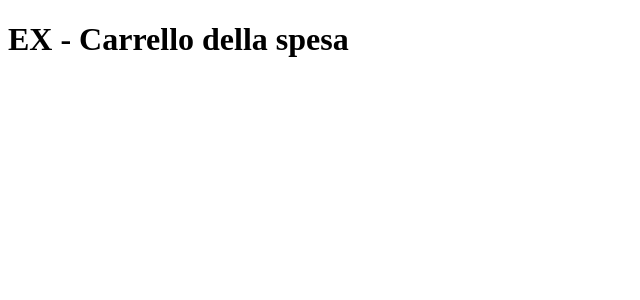
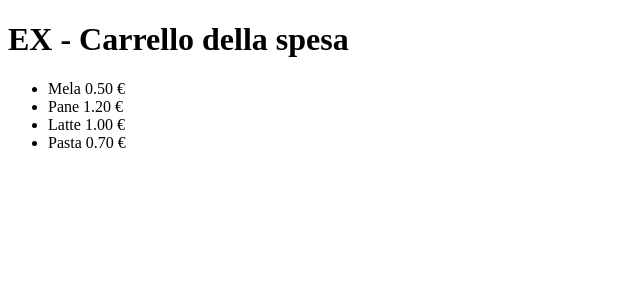
Before and after one commit to EneaSema/ex-react-usereducer-spesa, a React (Vite) app: page / in a window 1280 px wide. Shown: the top 300 px of the page, without its empty margins (0-640 px from the left). Built offline with nearby package versions, Linux system fonts and the light colour scheme.

Commit message:
resolve milestone 1

```diff
--- a/src/App.jsx
+++ b/src/App.jsx
@@ -1,7 +1,27 @@
 export default function App() {
+  // milestone 1
+  // array fornito
+  const products = [
+    { name: "Mela", price: 0.5 },
+    { name: "Pane", price: 1.2 },
+    { name: "Latte", price: 1.0 },
+    { name: "Pasta", price: 0.7 },
+  ];
+
   return (
     <>
       <h1>EX - Carrello della spesa</h1>
+      <ul>
+        {products.map((p, i) => {
+          return (
+            <li key={i}>
+              <span>
+                {p.name} {p.price.toFixed(2)} €
+              </span>
+            </li>
+          );
+        })}
+      </ul>
     </>
   );
 }
```
